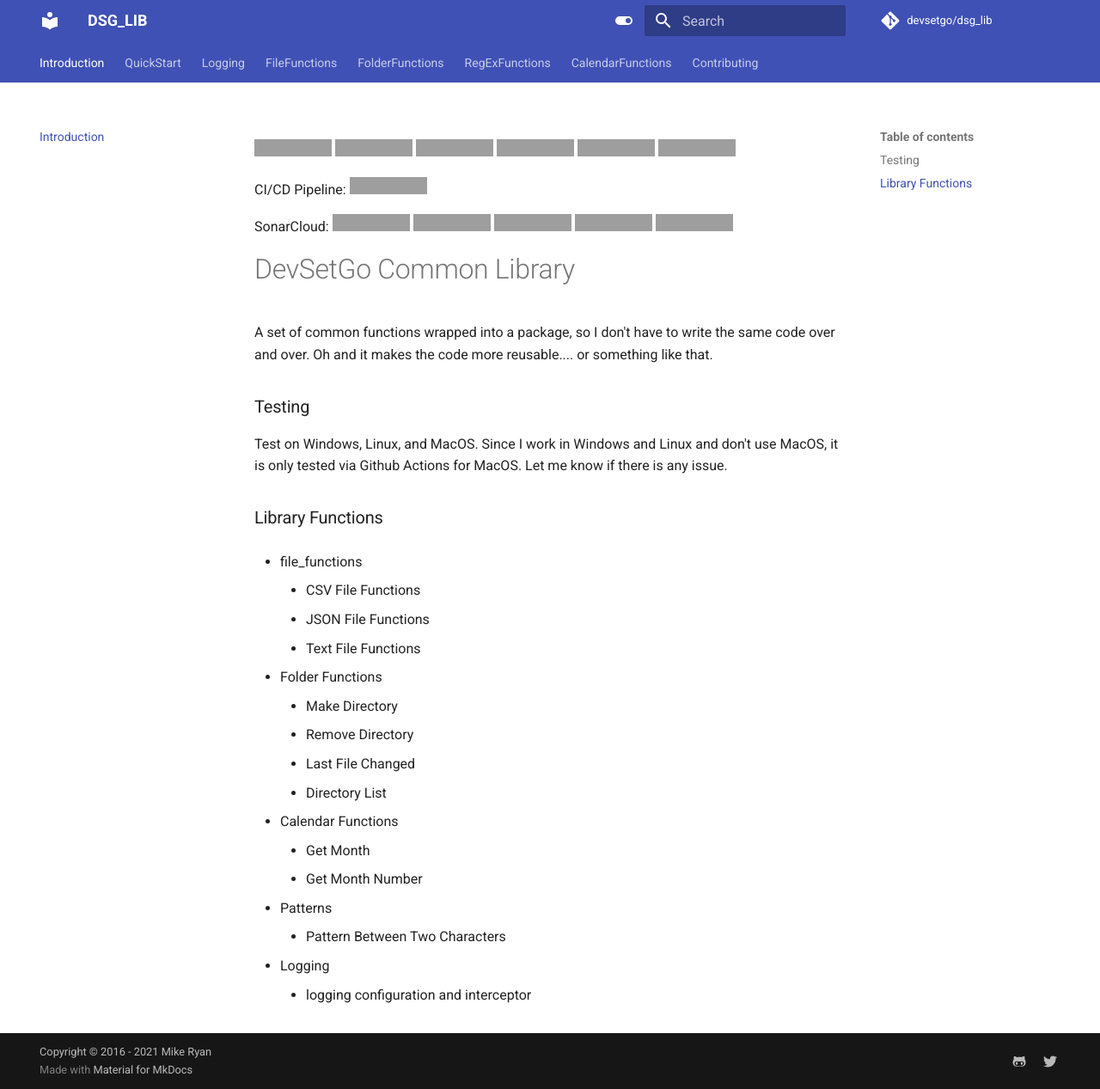
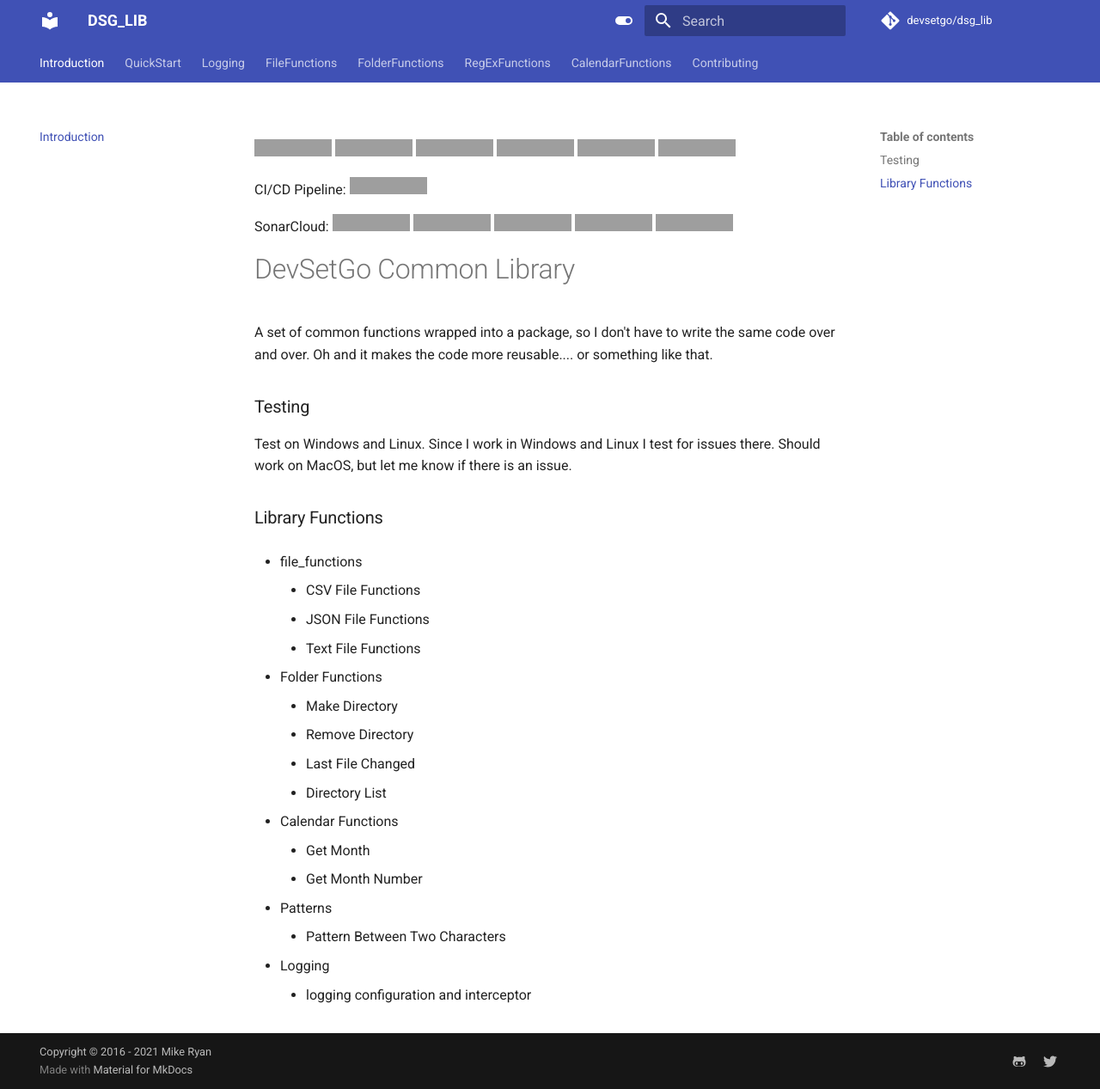
Before and after one commit to devsetgo/devsetgo_lib, an MkDocs documentation site: the page built from docs/index.md, in a window 1280 px wide and 1267 px high, cut to the strip 0-1267 px from the top of the window. Shown: the whole strip at 86% size. Built offline with MkDocs 1.6.1 and Material for MkDocs 9.7.7, drawn with Linux system fonts in a browser that asks for light colours; comment, search, counter and statistics services are not loaded; grey boxes are pictures that could not be loaded.

Commit message:
test comment update

```diff
--- a/docs/index.md
+++ b/docs/index.md
@@ -24,7 +24,7 @@
 A set of common functions wrapped into a package, so I don't have to write the same code over and over. Oh and it makes the code more reusable.... or something like that.
 
 ### Testing
-Test on Windows, Linux, and MacOS. Since I work in Windows and Linux and don't use MacOS, it is only tested via Github Actions for MacOS. Let me know if there is any issue.
+Test on Windows and Linux. Since I work in Windows and Linux I test for issues there. Should work on MacOS, but let me know if there is an issue.
 
 ### Library Functions
 
```
